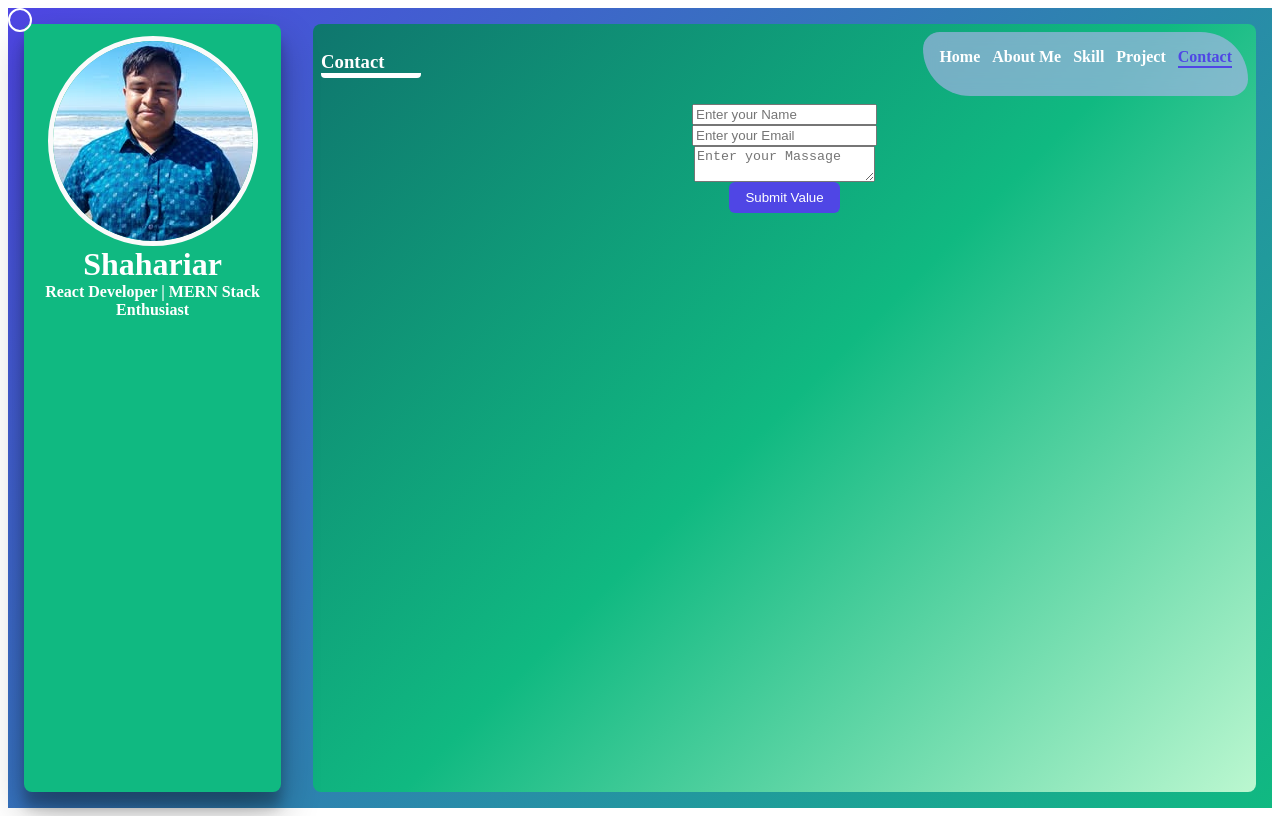
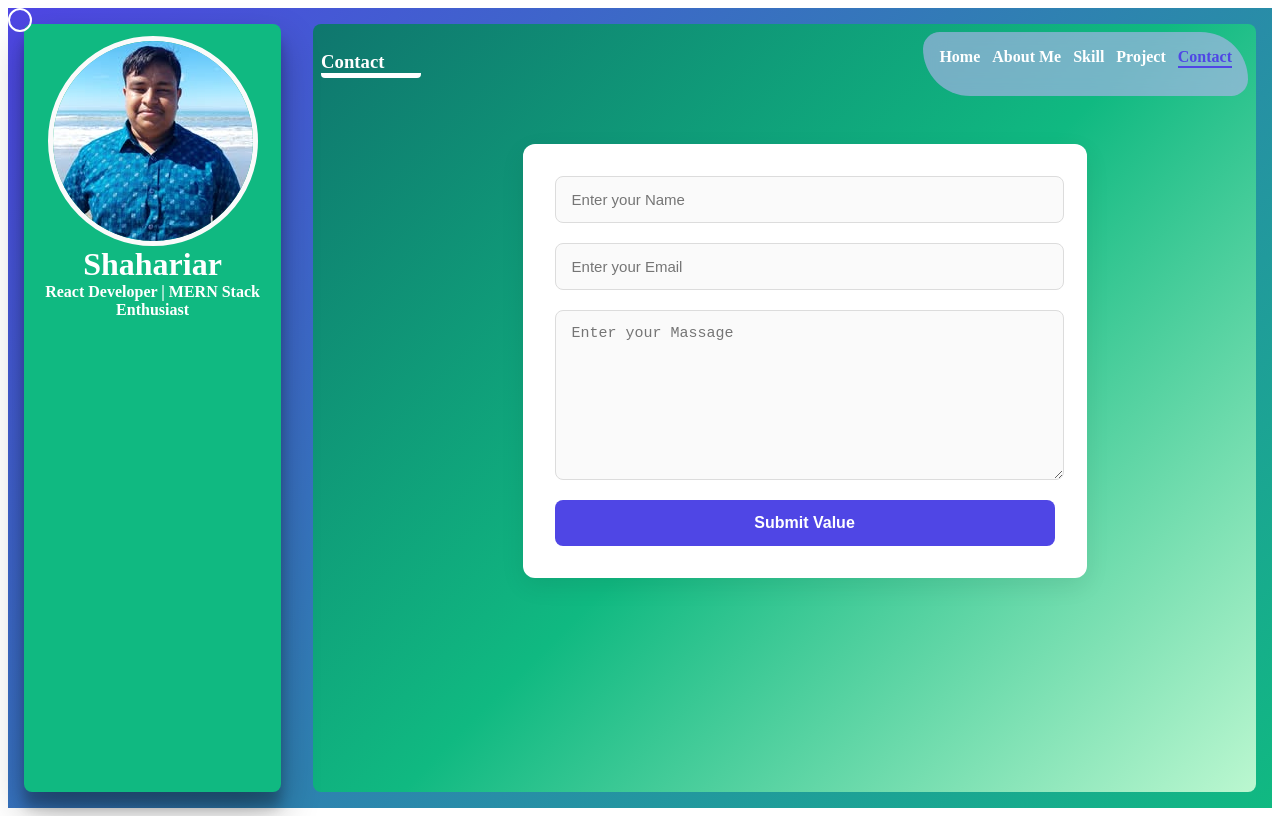
Before and after one commit to shahariar270/portfolio-template, a React (Vite) app in the folder client/: page /contact in a window 1280 px wide. Built offline with nearby package versions, Linux system fonts and the light colour scheme; a web font is replaced by a local one.

Commit message:
form style dfone

```diff
--- a/client/src/Pages/Contact/index.jsx
+++ b/client/src/Pages/Contact/index.jsx
@@ -42,12 +42,14 @@ export const Contact = () => {
             name='name'
             placeholder='Enter your Name'
             require
+            className='st-input'
           />
           <Field
             as='input'
             name='email'
             placeholder='Enter your Email'
             require
+            className='st-input'
           />
           <Field
             as='textarea'
--- a/client/src/assets/styles/pages/_contact.scss
+++ b/client/src/assets/styles/pages/_contact.scss
@@ -1,13 +1,69 @@
-.st-form-wrapper {
+.st-form-container {
+    width: 100%;
     display: flex;
-    flex-direction: column;
-    width: 550px;
     justify-content: center;
-    align-items: center;
+    padding: 40px 20px;
+
+    .st-form-wrapper {
+        width: 100%;
+        max-width: 500px;
+        background: #fff;
+        padding: 32px;
+        border-radius: 12px;
+        box-shadow: 0 8px 24px rgba(0, 0, 0, 0.08);
+        display: flex;
+        flex-direction: column;
+        gap: 20px;
+
+        .st-input,
+        textarea {
+            width: 95%;
+            padding: 14px 16px;
+            font-size: 15px;
+            border: 1px solid #dcdcdc;
+            border-radius: 8px;
+            transition: all 0.25s ease;
+            background: #fafafa;
+
+            &:focus {
+                outline: none;
+                background: #fff;
+                border-color: #4f46e5;
+                box-shadow: 0 0 0 4px rgba(79, 70, 229, 0.15);
+            }
+        }
+
+        textarea {
+            min-height: 140px;
+            resize: vertical;
+        }
+
+        button {
+            width: 100%;
+            padding: 14px 0;
+            border-radius: 8px;
+            font-size: 16px;
+            font-weight: 600;
+            background: #4f46e5;
+            color: white;
+            border: none;
+            cursor: pointer;
+            transition: 0.25s ease;
+
+            &:hover {
+                background: #4338ca;
+            }
+
+            &:active {
+                background: #3730a3;
+            }
+        }
+    }
 }
-.st-form-container {
-    display: flex;
-    align-items: center;
-    justify-content: center;
-    width: 100%;
+
+/* Responsive */
+@media (max-width: 480px) {
+    .st-form-wrapper {
+        padding: 24px !important;
+    }
 }
```
